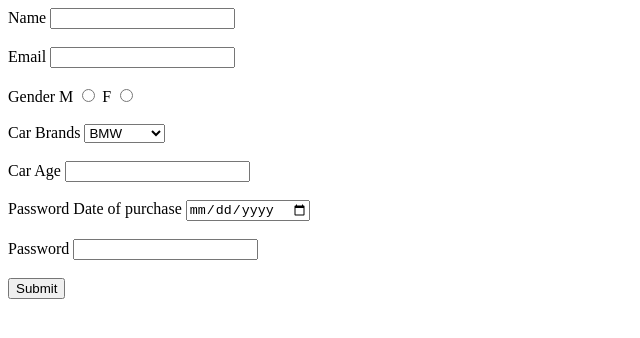
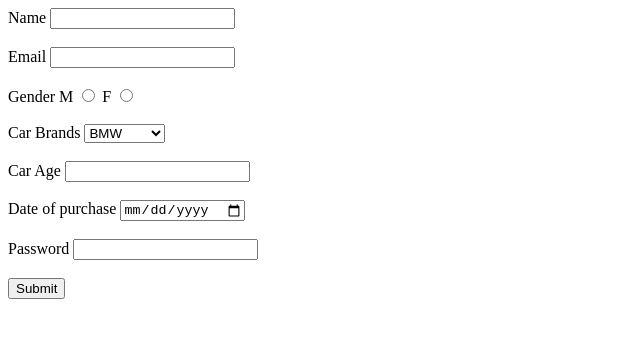
Before and after one commit to acciojob/car-insurance-form-sirisha468, a website: page main.html in a window 1280 px wide. Shown: the whole page, without its empty margins (0-640 px from the left). Drawn offline with Linux system fonts and the light colour scheme.

Commit message:
created a submission

```diff
--- a/main.html
+++ b/main.html
@@ -28,7 +28,6 @@
 	</select><br><br>
 <label for="carage">Car Age</label>
 <input type="number" id="carage"name="carage" required><br><br>
-<label for="password">Password</label>
 <label for="dop">Date of purchase</label>
 <input type="date" id="dop"name="dop" required><br><br>
 <label for="password">Password</label>
```
